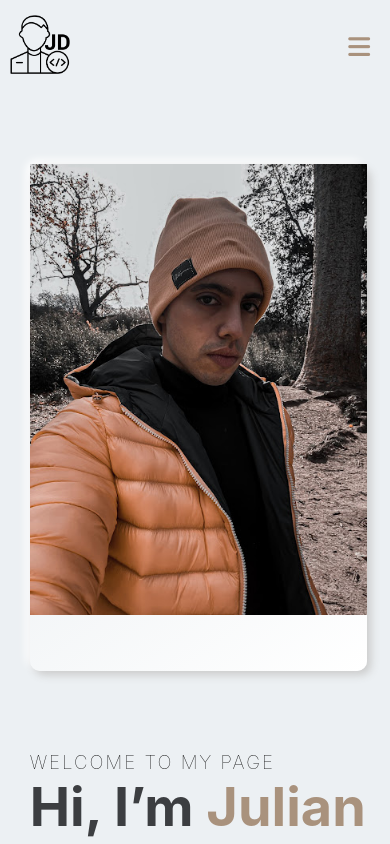
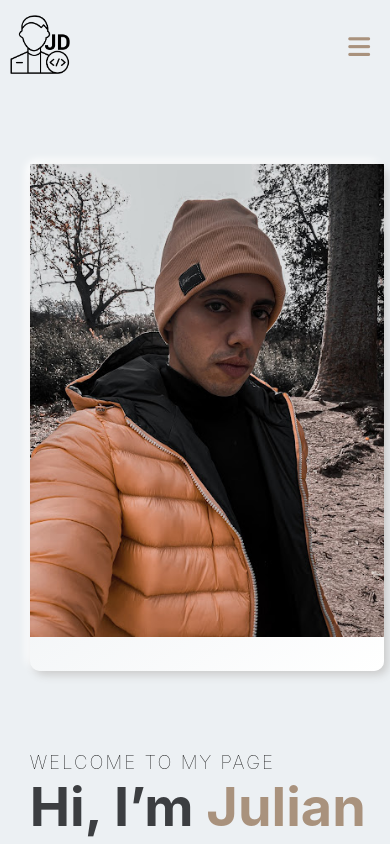
Before and after one commit to JulianDom/portfolio-julian, a React (Vite) app: page / in a window 390 px wide. Shown: the top 844 px of the page. Built offline with nearby package versions, Linux system fonts and the light colour scheme.

Commit message:
little correction

```diff
--- a/src/component/Contact/Contact.css
+++ b/src/component/Contact/Contact.css
@@ -58,5 +58,6 @@
   }
   .box .img img{
     width: 20rem;
+
   }
 }
--- a/src/component/Hero/Home.css
+++ b/src/component/Hero/Home.css
@@ -79,7 +79,7 @@
     flex-direction: column-reverse;
   }
   .hero .right_img {
-    width: 40vh;
+    width: 42vh;
     height:60vh;
 
   }
```
